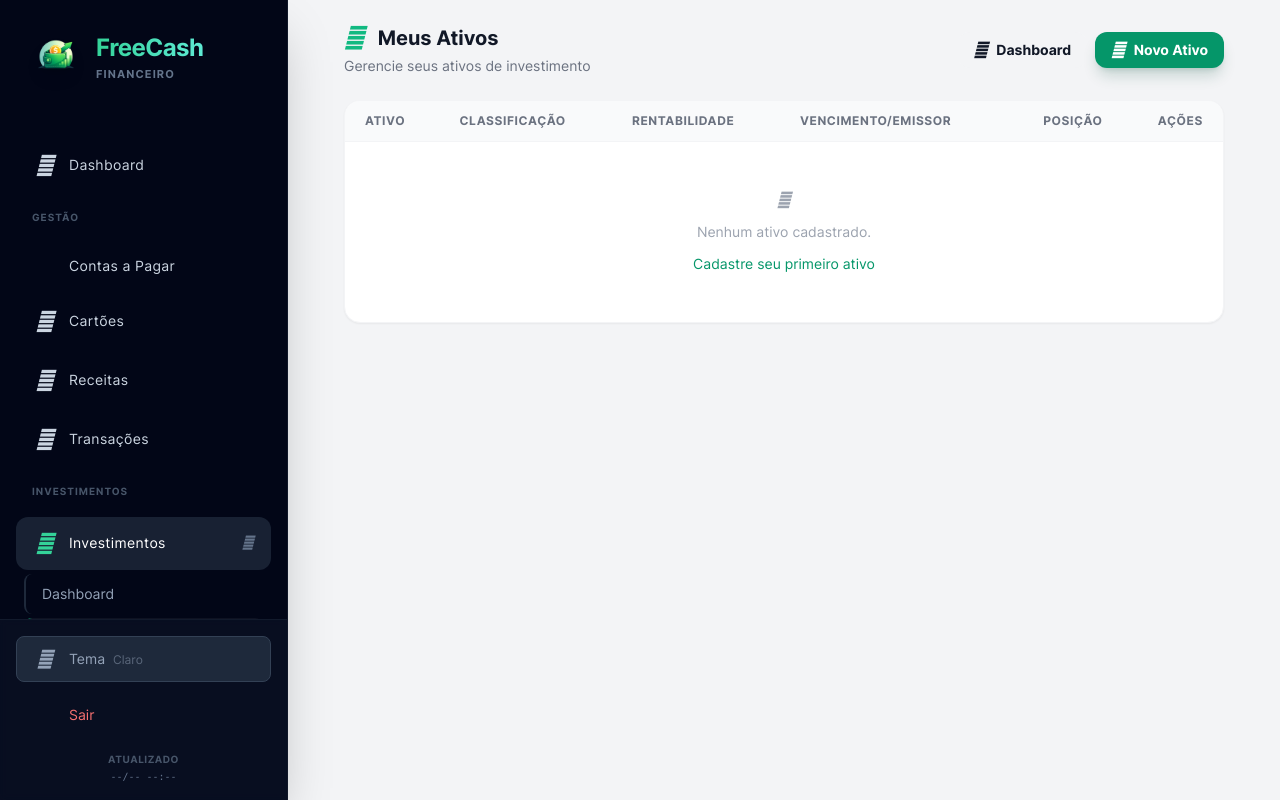
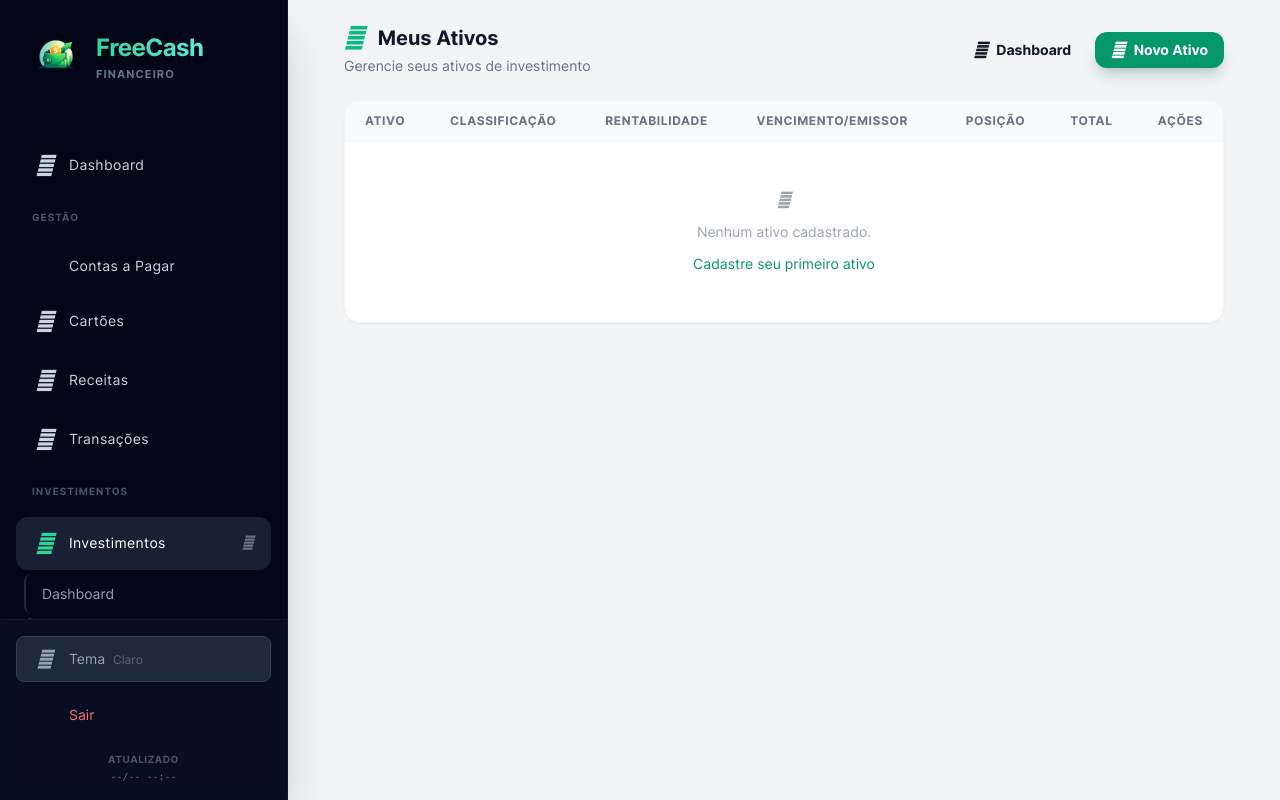
Before and after one commit to ChrystiandaHora/freecash, a Django app: page /investimentos/ativos/ in a window 1280 px wide. Run offline with Django 4.2, Linux system fonts and the light colour scheme; the visitor is signed in with stand-in values (Sample User, id 1); data that the repository does not hold is empty; some libraries are stand-ins or nearby versions.

Commit message:
feat: Display total asset value in the list view, update Tailwind CSS, and add Prettier ignore configuration.

```diff
--- a/investimento/models.py
+++ b/investimento/models.py
@@ -138,6 +138,10 @@ class Ativo(AuditoriaModel):
         unique_together = ("usuario", "ticker")
         ordering = ["ticker"]
 
+    @property
+    def valor_total(self):
+        return self.quantidade * self.preco_medio
+
     def __str__(self):
         return f"{self.ticker} ({self.quantidade})"
 
--- a/investimento/templates/ativo_list.html
+++ b/investimento/templates/ativo_list.html
@@ -1,4 +1,4 @@
-{% extends 'base.html' %} {% block title %} Meus Ativos | FreeCash {% endblock%}
+{% extends 'base.html' %} {% load humanize %} {% block title %} Meus Ativos | FreeCash {% endblock%}
 {% block content %}
 <div class="max-w-8xl mx-auto px-4 sm:px-6 lg:px-8 py-6 space-y-6">
   <!-- Top bar -->
@@ -63,6 +63,11 @@
               class="text-right text-xs font-semibold text-gray-500 dark:text-slate-300 uppercase tracking-wider px-5 py-3"
             >
               Posição
+            </th>
+            <th
+              class="text-right text-xs font-semibold text-gray-500 dark:text-slate-300 uppercase tracking-wider px-5 py-3"
+            >
+              Total
             </th>
             <th
               class="text-right text-xs font-semibold text-gray-500 dark:text-slate-300 uppercase tracking-wider px-5 py-3"
@@ -170,6 +175,13 @@
               </div>
             </td>
 
+            <!-- Valor Total -->
+            <td class="px-6 py-4 text-right">
+              <span class="text-sm font-bold text-emerald-600 dark:text-emerald-400 tabular-nums">
+                R$ {{ ativo.valor_total|floatformat:2|intcomma }}
+              </span>
+            </td>
+
             <!-- Ações -->
             <td class="px-6 py-4 text-right" onclick="event.stopPropagation()">
               <a
@@ -183,7 +195,7 @@
           </tr>
           {% empty %}
           <tr>
-            <td colspan="6" class="px-6 py-12 text-center">
+            <td colspan="7" class="px-6 py-12 text-center">
               <div
                 class="flex flex-col items-center justify-center text-gray-400 dark:text-slate-500"
               >
```
